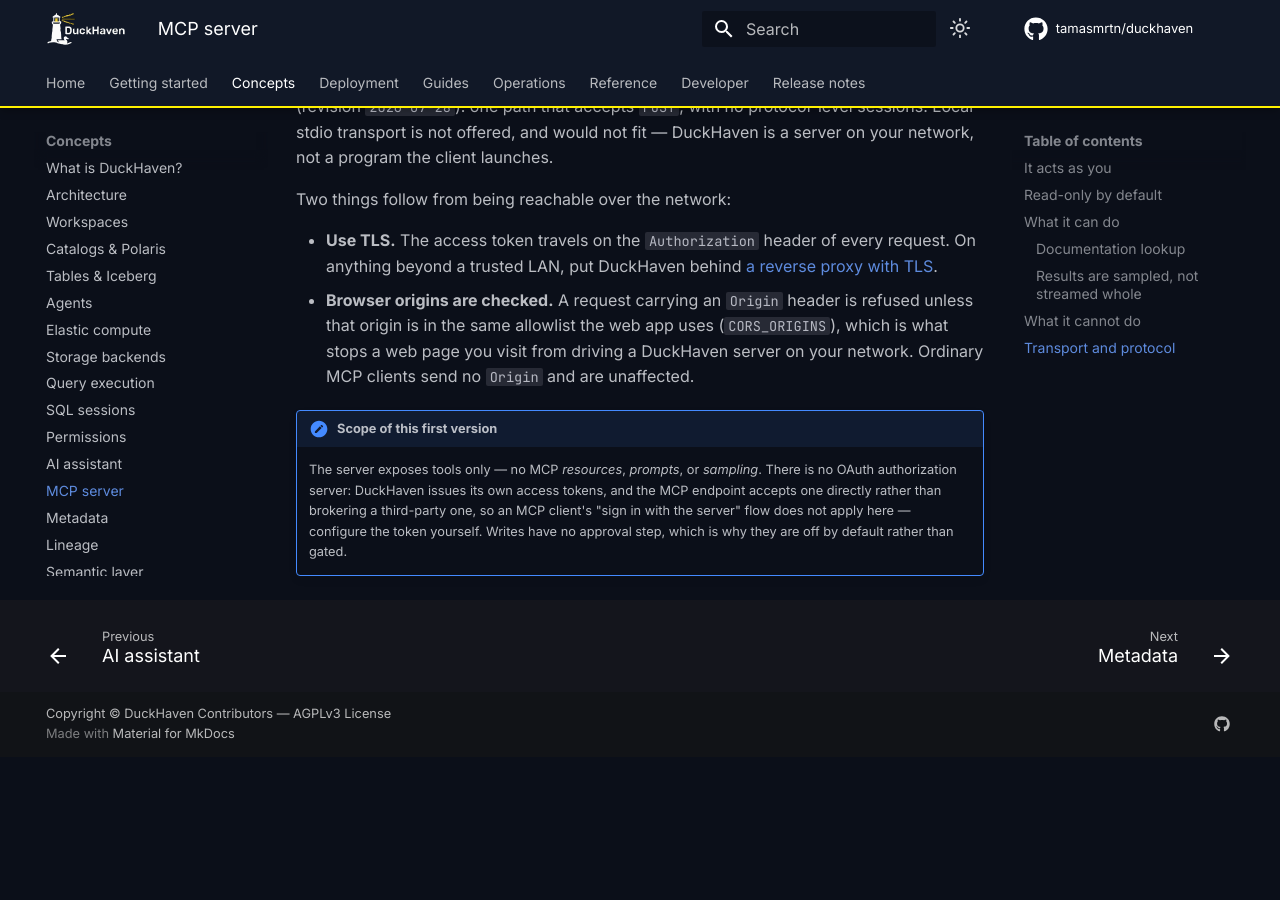
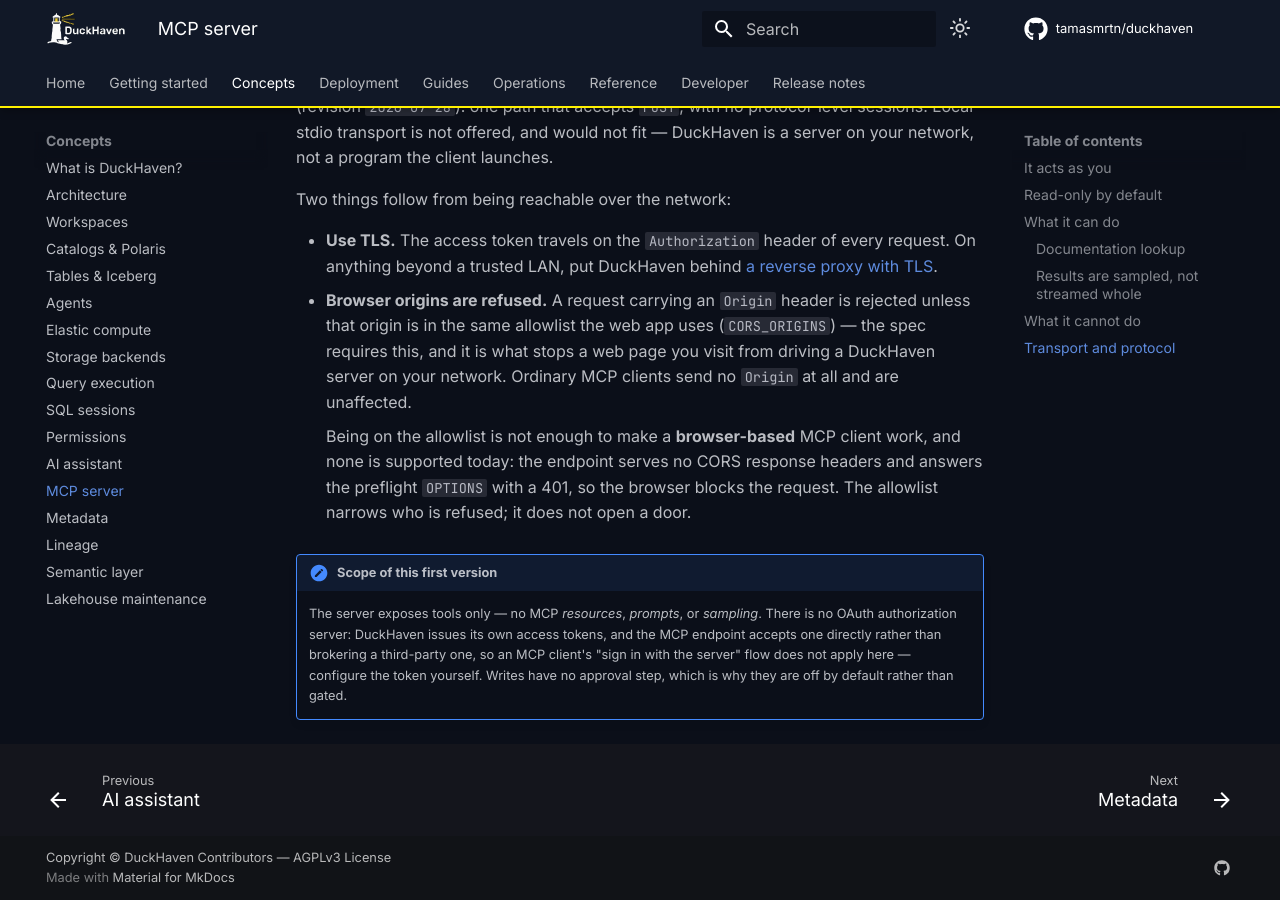
Before and after one commit to tamasmrtn/duckhaven, an MkDocs documentation site: the page built from docs/concepts/mcp-server.md, in a window 1280 px wide and 900 px high, scrolled down 4462 px. Built offline with MkDocs 1.6.1 and Material for MkDocs 9.7.7, drawn with Linux system fonts in a browser that asks for light colours; comment, search, counter and statistics services are not loaded; before the commit the page ends 5219 px from its top, so only the background shows below that.

Commit message:
docs: correct the MCP browser-origin and trailing-slash claims
The Origin allowlist narrows who is refused; it does not make a browser-based
client work, because the endpoint serves no CORS headers and answers the
preflight with a 401. Say so rather than implying browser clients are
supported. The troubleshooting table also promised a 307 for a trailing slash,
which is now served instead.

```diff
--- a/docs/concepts/mcp-server.md
+++ b/docs/concepts/mcp-server.md
@@ -151,9 +151,13 @@
 
 - **Use TLS.** The access token travels on the `Authorization` header of every request. On anything beyond a trusted
   LAN, put DuckHaven behind [a reverse proxy with TLS](../deployment/reverse-proxy-tls.md).
-- **Browser origins are checked.** A request carrying an `Origin` header is refused unless that origin is in the same
-  allowlist the web app uses (`CORS_ORIGINS`), which is what stops a web page you visit from driving a DuckHaven server
-  on your network. Ordinary MCP clients send no `Origin` and are unaffected.
+- **Browser origins are refused.** A request carrying an `Origin` header is rejected unless that origin is in the same
+  allowlist the web app uses (`CORS_ORIGINS`) — the spec requires this, and it is what stops a web page you visit from
+  driving a DuckHaven server on your network. Ordinary MCP clients send no `Origin` at all and are unaffected.
+
+    Being on the allowlist is not enough to make a **browser-based** MCP client work, and none is supported today: the
+    endpoint serves no CORS response headers and answers the preflight `OPTIONS` with a 401, so the browser blocks the
+    request. The allowlist narrows who is refused; it does not open a door.
 
 !!! note "Scope of this first version"
     The server exposes tools only — no MCP *resources*, *prompts*, or *sampling*. There is no OAuth authorization
```
Also changed, not shown: docs/guides/connect-mcp-client.md (+1 -1 lines).
